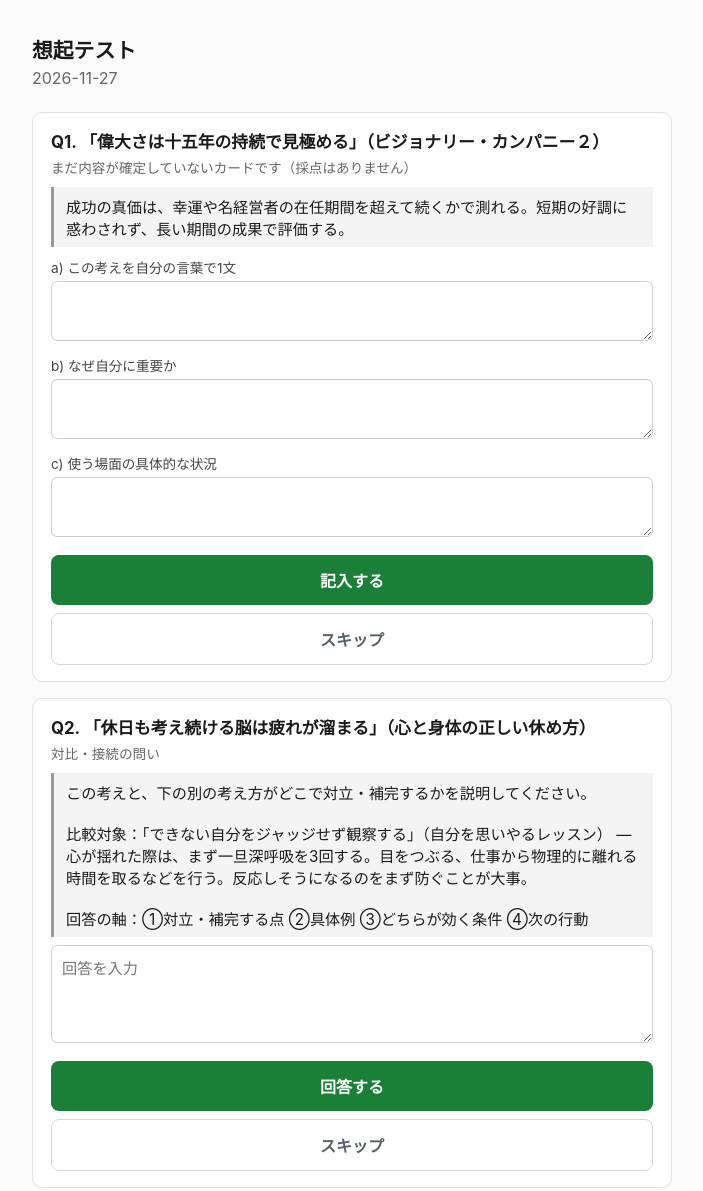
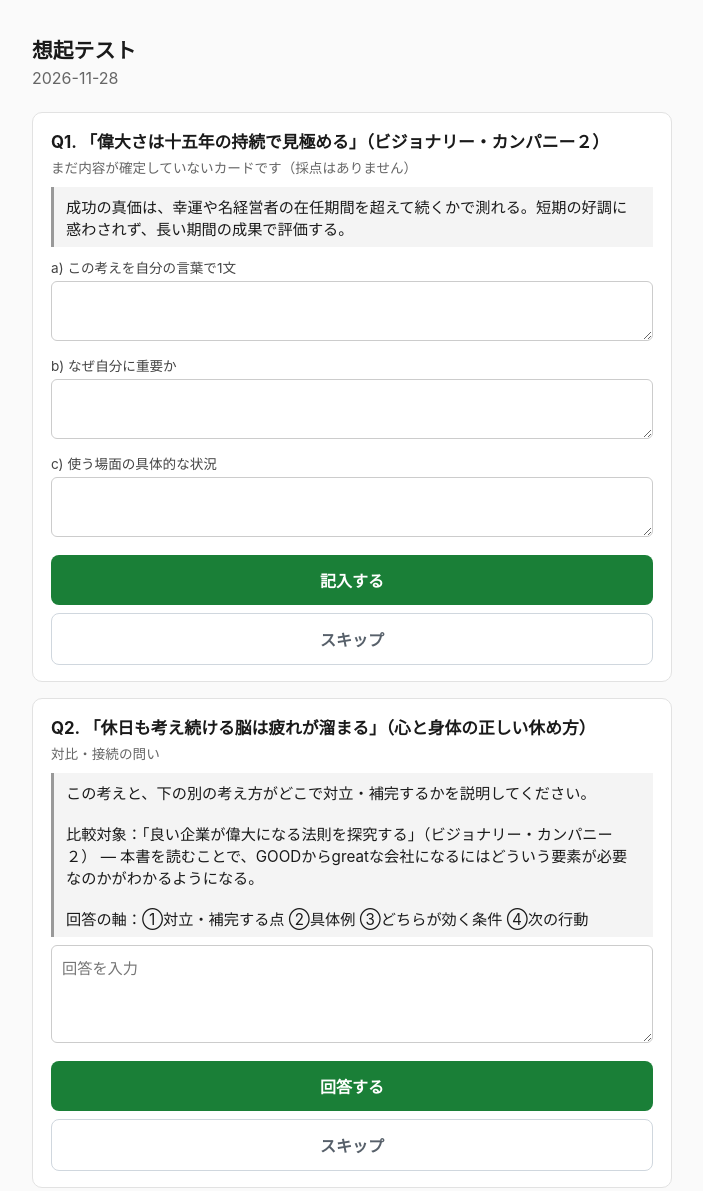
Before and after one commit to horiken1977/mybrain-cards, a plain HTML site: page docs/index.html in a window 1280 px wide. Shown: the top 1191 px of the page, without its empty margins (288-991 px from the left). Drawn offline with Linux system fonts and the light colour scheme; no server answers.

Commit message:
pages: recall page for 2026-11-28

```diff
--- a/docs/index.html
+++ b/docs/index.html
@@ -3,7 +3,7 @@
 <head>
 <meta charset="utf-8">
 <meta name="viewport" content="width=device-width, initial-scale=1">
-<title>想起テスト 2026-11-27</title>
+<title>想起テスト 2026-11-28</title>
 <style>
   body { font-family: -apple-system, "Hiragino Sans", sans-serif; max-width: 640px;
          margin: 0 auto; padding: 20px 16px 60px; color: #1a1a1a; background: #fafafa; }
@@ -38,14 +38,14 @@
 </head>
 <body>
   <h1>想起テスト</h1>
-  <div class="date">2026-11-27</div>
+  <div class="date">2026-11-28</div>
   <p id="test-banner" class="test-banner hidden">テストモード：何度でも回答できます（回答と採点結果は毎回カードの回答履歴に記録されます）</p>
   <div id="questions"></div>
   <p id="done" class="done hidden">今日の分はすべて回答済みです。</p>
 
 <script>
 const GRADE_ENDPOINT = "https://mybrain-cards.vercel.app/api/grade";
-const DATE = "2026-11-27";
+const DATE = "2026-11-28";
 const CARDS_API = "https://api.github.com/repos/horiken1977/mybrain-cards/contents/";
 
 // today.json の "test": true のときはテストモード：回答後も「もう一度回答する」で何度でも回答でき、
--- a/docs/today.json
+++ b/docs/today.json
@@ -1,5 +1,5 @@
 {
-  "date": "2026-11-27",
+  "date": "2026-11-28",
   "questions": [
     {
       "card": "偉大さは十五年の持続で見極める.md",
@@ -18,7 +18,7 @@
       "qtype": "contrast",
       "title": "休日も考え続ける脳は疲れが溜まる",
       "book": "心と身体の正しい休め方",
-      "text": "この考えと、下の別の考え方がどこで対立・補完するかを説明してください。\n\n比較対象：「できない自分をジャッジせず観察する」（自分を思いやるレッスン） — 心が揺れた際は、まず一旦深呼吸を3回する。目をつぶる、仕事から物理的に離れる時間を取るなどを行う。反応しそうになるのをまず防ぐことが大事。\n\n回答の軸：①対立・補完する点 ②具体例 ③どちらが効く条件 ④次の行動",
+      "text": "この考えと、下の別の考え方がどこで対立・補完するかを説明してください。\n\n比較対象：「良い企業が偉大になる法則を探究する」（ビジョナリー・カンパニー２） — 本書を読むことで、GOODからgreatな会社になるにはどういう要素が必要なのかがわかるようになる。\n\n回答の軸：①対立・補完する点 ②具体例 ③どちらが効く条件 ④次の行動",
       "fields": [
         "text"
       ]
```
